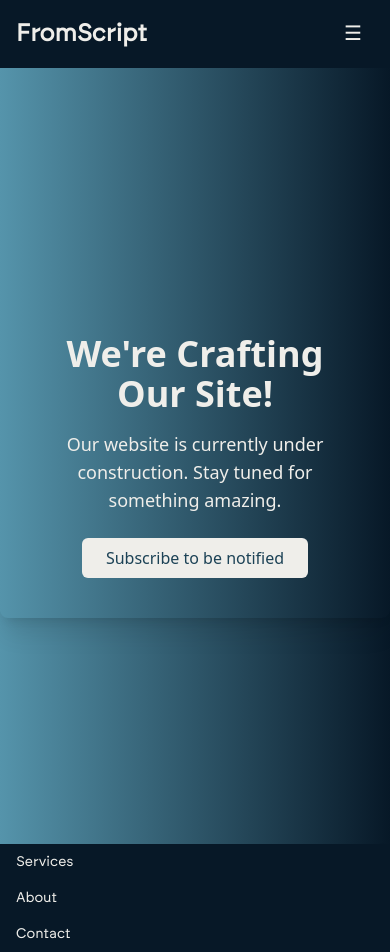
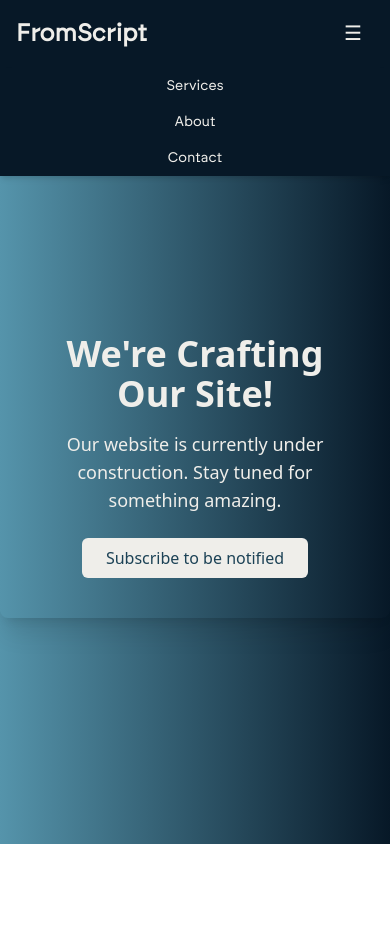
Before and after one commit to fromscript/website, a Next.js app: page / in a window 390 px wide. Both pictures are taken after a click on the button "Toggle navigation". After the commit the page ends 844 px from the top, so only its background shows below. Built offline with nearby package versions, Linux system fonts and the light colour scheme.

Commit message:
make navbar responsive (#2)
Co-authored-by: Gabriel Turgeon <gabriel.turgeon@flo.com>

```diff
--- a/components/Navbar.js
+++ b/components/Navbar.js
@@ -8,8 +8,8 @@ const Navbar = () => {
     };
 
     return (
-        <nav className="bg-blue-800 text-white py-4 font-brockmann">
-            <div className="mx-auto px-4 flex justify-between items-center">
+        <nav className="bg-blue-800 text-white py-4 relative font-brockmann">
+            <div className="max-w-7xl mx-auto px-4 flex justify-between items-center">
                 <div>
                     <h1 className=" text-2xl font-bold">FromScript</h1>
                 </div>
@@ -24,9 +24,9 @@ const Navbar = () => {
                     className={`${isMenuOpen ? 'flex' : 'hidden'} absolute md:relative top-full left-0 right-0 z-10 flex-col md:flex-row md:flex bg-blue-800 md:bg-transparent shadow-md md:shadow-none`}
                     style={{zIndex: 1000}}  // Ensure it's on top of other content
                 >
-                    <a href="#" className="px-4 py-2 block text-sm hover:underline">Services</a>
-                    <a href="#" className="px-4 py-2 block text-sm hover:underline">About</a>
-                    <a href="#" className="px-4 py-2 block text-sm hover:underline">Contact</a>
+                    <a href="#services" className="px-4 py-2 block text-sm text-center hover:underline">Services</a>
+                    <a href="#about" className="px-4 py-2 block text-sm text-center hover:underline">About</a>
+                    <a href="#contact" className="px-4 py-2 block text-sm text-center hover:underline">Contact</a>
                 </div>
             </div>
         </nav>
```
